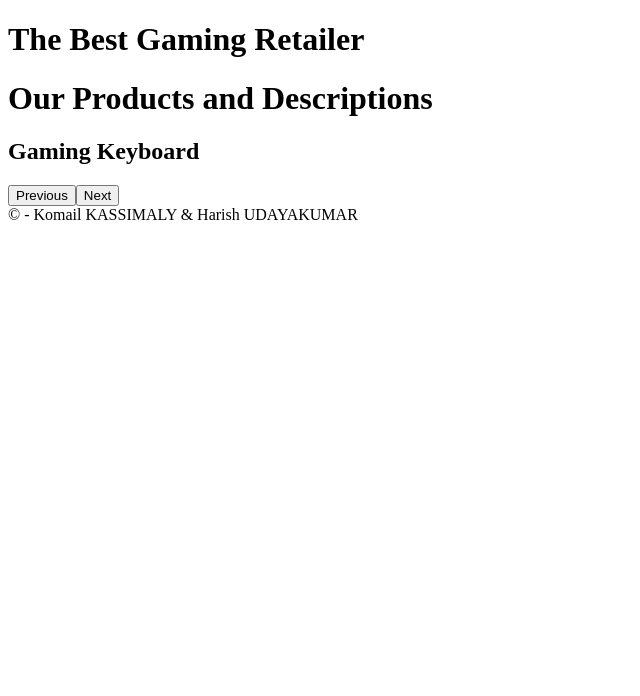
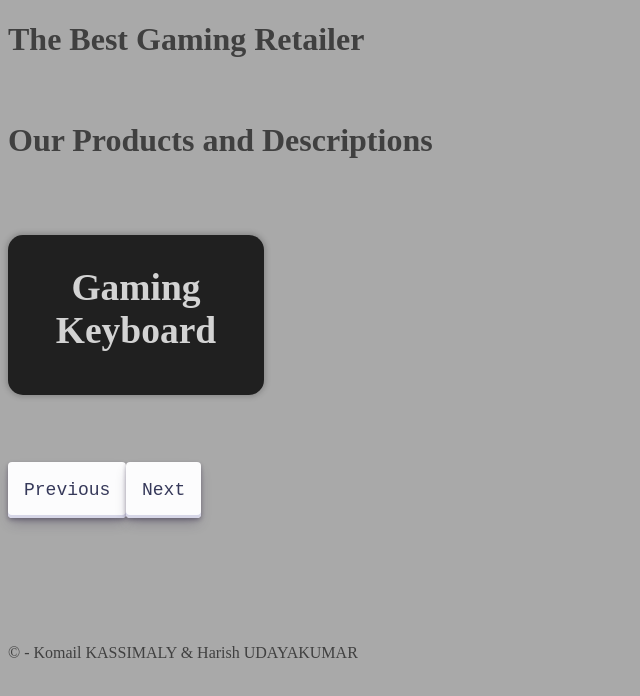
Before and after one commit to KomailK/Project_AWP_part1, a plain HTML site: page index.html in a window 1280 px wide. Shown: the whole page, without its empty margins (0-640 px from the left). Drawn offline with nearby package versions, Linux system fonts and the light colour scheme.

Commit message:
Add files via upload

```diff
--- a/css/style.css
+++ b/css/style.css
@@ -1 +1,89 @@
-SHeesh
+/*-----------------------------Styling------------------------------*/
+
+html {
+    height: 100%;
+    width: 100%;
+    background-color: #A9A9A9;
+    color: #404040;
+  }
+
+  h1
+  {
+    margin-bottom: 5%;
+  }
+
+footer
+{
+    margin-top: 10%;
+}
+
+  /*Styling buttons */
+
+  button{
+    align-items: center;
+    appearance: none;
+    background-color: #FCFCFD;
+    border-radius: 4px;
+    border-width: 0;
+    box-shadow: rgba(45, 35, 66, 0.4) 0 2px 4px, rgba(45, 35, 66, 0.3) 0 7px 13px -3px, #D6D6E7 0 -3px 0 inset;
+    box-sizing: border-box;
+    color: #36395A;
+    cursor: pointer;
+    display: inline-flex;
+    font-family: "JetBrains Mono", monospace;
+    height: 7vh;
+    justify-content: center;
+    line-height: 1;
+    list-style: none;
+    overflow: hidden;
+    padding-left: 2vh;
+    padding-right: 2vh;
+    position: relative;
+    text-align: left;
+    text-decoration: none;
+    transition: box-shadow .15s, transform .15s;
+    user-select: none;
+    -webkit-user-select: none;
+    touch-action: manipulation;
+    white-space: nowrap;
+    will-change: box-shadow, transform;
+    font-size: 18px;
+    margin-top: 30vh;
+  }
+
+  button:focus {
+    box-shadow: #D6D6E7 0 0 0 1.5px inset, rgba(45, 35, 66, 0.4) 0 2px 4px, rgba(45, 35, 66, 0.3) 0 7px 13px -3px, #D6D6E7 0 -3px 0 inset;
+  }
+
+
+  button:active {
+    box-shadow: #D6D6E7 0 3px 7px inset;
+    transform: translateY(2px);
+  }
+
+  button:hover {
+    box-shadow: rgba(45, 35, 66, 0.4) 0 4px 8px, rgba(45, 35, 66, 0.3) 0 7px 13px -3px, #D6D6E7 0 -3px 0 inset;
+    transform: translateY(-2px);
+  }
+
+.card
+{
+
+
+  box-shadow: 0 0 5px 2px rgba(50, 50, 50, 0.25);
+  position: absolute;
+  width: 20%;
+  height: 20%;
+  background: 	#202020;
+  display: flex;
+  justify-content: center;
+  font-size: 25px;
+  font-weight: bold;
+  border-radius: 15px;
+  cursor: pointer;
+  text-align: center;
+  margin-top:1%;
+  margin-bottom:5%;
+  color: 	#D3D3D3;
+
+}
```
